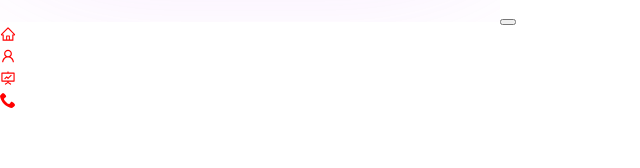
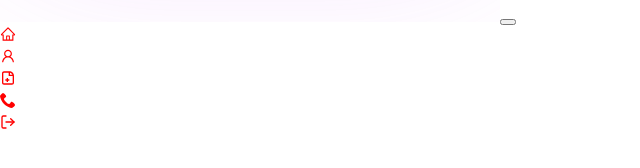
Before and after one commit to SANJANASOLANGA/ReactFoodRecipe, a React (Create React App) app in the folder Client/: page /adminhome in a window 1280 px wide. Shown: the part 478-646 px from the top of the page, without its empty margins (0-640 px from the left). Built offline with nearby package versions, Linux system fonts and the light colour scheme.

Commit message:
Added new icons for download recipe and logout

```diff
--- a/Client/src/components/NavBarAdmin.js
+++ b/Client/src/components/NavBarAdmin.js
@@ -1,13 +1,9 @@
 import React, { useState, useEffect } from "react";
 import { Link } from "react-router-dom";
-import {
-  AiOutlineHome,
-  AiOutlineUser,
-  AiOutlineFundProjectionScreen,
-} from "react-icons/ai";
-import { CgFileDocument, CgGitFork } from "react-icons/cg";
+import { AiOutlineHome, AiOutlineUser, AiOutlineFundProjectionScreen } from "react-icons/ai";
+import { CgFileAdd } from "react-icons/cg";
 import { ImPhone } from "react-icons/im";
-import { AiFillStar } from "react-icons/ai";
+import { FiLogOut } from "react-icons/fi";
 import Navbar from "react-bootstrap/Navbar";
 import Nav from "react-bootstrap/Nav";
 import Container from "react-bootstrap/Container";
@@ -84,7 +80,7 @@ function NavBarAdmin() {
                 to="/add-recipes"
                 onClick={handleLinkClick}
               >
-                <AiOutlineFundProjectionScreen
+                <CgFileAdd
                   style={{ marginBottom: "2px", color: 'red' }}
                 />
                 {" "}
@@ -99,6 +95,16 @@ function NavBarAdmin() {
                 onClick={handleLinkClick}
               >
                 <ImPhone style={{ marginBottom: "2px", color: 'red' }} /> Contact
+              </Nav.Link>
+            </Nav.Item>
+
+            <Nav.Item>
+              <Nav.Link
+                as={Link}
+                to="/admin-contact"
+                onClick={handleLinkClick}
+              >
+                <FiLogOut style={{ marginBottom: "2px", color: 'red' }} /> Log Out
               </Nav.Link>
             </Nav.Item>
 
```
